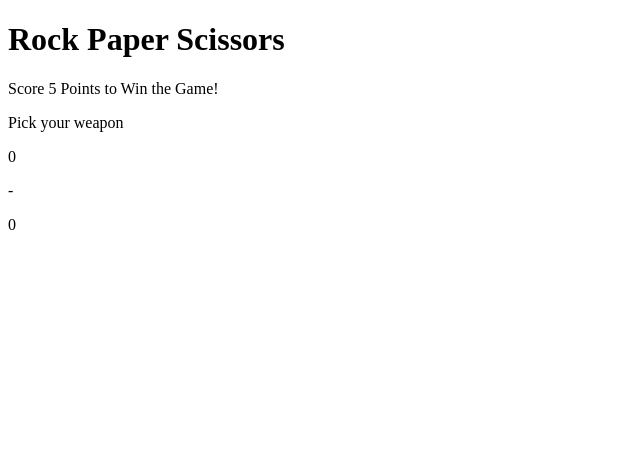
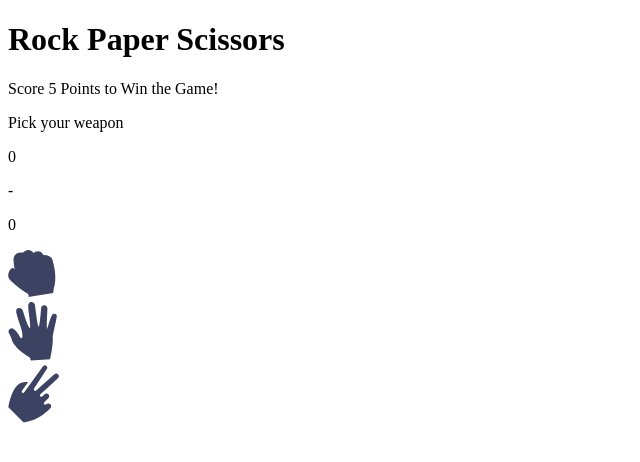
Before and after one commit to goksunberen/rock-paper-scissors, a plain HTML site: page index.html in a window 1280 px wide. Shown: the whole page, without its empty margins (0-640 px from the left). Drawn offline with Linux system fonts and the light colour scheme.

Commit message:
Add container for options

```diff
--- a/index.html
+++ b/index.html
@@ -8,6 +8,7 @@
     <link rel="icon" href="./images/favicon.png" type="image/x-icon">
 </head>
 <body>
+
     <h1>Rock Paper Scissors</h1>
     <p id="description">Score 5 Points to Win the Game!</p>
     <p id="result">Pick your weapon</p>
@@ -18,5 +19,19 @@
         <p id="compScore">0</p>
     </div>
 
+    <div class="container">
+        <div id="rock" onclick="startGame(this)" class="option">
+            <img src="images/icon-rock.svg" alt="Rock hand icon">
+        </div>
+        <div id="paper" onclick="startGame(this)" class="option">
+            <img src="images/icon-paper.svg" alt="Paper hand icon">
+        </div>
+        <div id="scissors" onclick="startGame(this)" class="option">
+            <img src="images/icon-scissors.svg" alt="Scissors hand icon">
+        </div>
+    </div>
+
+    <script src="./script.js"></script>
+
 </body>
 </html>
```
